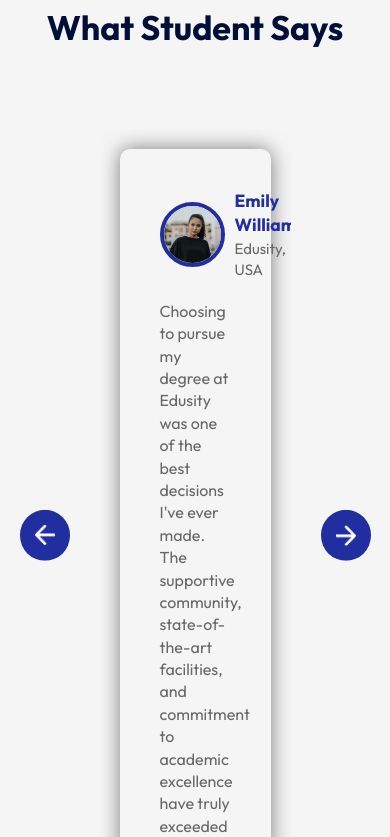
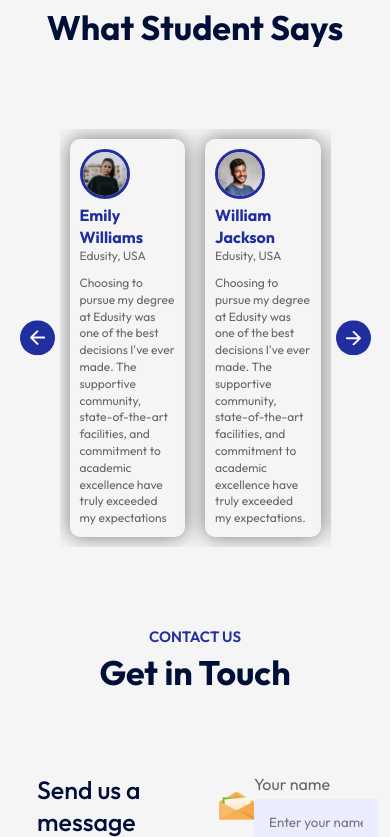
Before and after one commit to harshitverma2103/edusity, a React (Vite) app: page / in a window 390 px wide. Shown: the part 3867-4704 px from the top of the page. Built offline with nearby package versions, Linux system fonts and the light colour scheme.

Commit message:
responsivness

```diff
--- a/src/Components/Testimonials/Testimonial.css
+++ b/src/Components/Testimonials/Testimonial.css
@@ -41,27 +41,62 @@
 }
 
 .slide {
-     box-shadow: 0 0 20px rgba(0,0,0,0.5);
+  box-shadow: 0 0 20px rgba(0, 0, 0, 0.5);
   padding: 40px;
   border-radius: 10px;
   color: #676767;
   line-height: 1.4;
 }
 
-.slide img{
+.slide img {
   width: 65px;
   border-radius: 50%;
   margin-right: 10px;
   border: 4px solid #212ea0;
 }
 
-.user-info{
+.user-info {
   display: flex;
   align-items: center;
   margin-bottom: 20px;
   font-size: 15px;
 }
 
-.user-info h3{
+.user-info h3 {
   color: #212ea0;
 }
+
+@media (max-width: 800px) {
+  .testimonial {
+    padding: 0 40px;
+  }
+  .next-btn,
+  .back-btn {
+    padding: 10px;
+    width: 35px;
+  }
+  .testimonial ul li {
+    padding: 10px;
+  }
+  .slide {
+    padding: 10px;
+  }
+  .slide img {
+    width: 50px;
+    border: 3px solid #212ea0;
+  }
+}
+
+@media (max-width: 600px) {
+  .user-info {
+    display: block;
+    margin-bottom: 10px;
+    font-size: 12px;
+  }
+  .user-info h3 {
+    font-size: 16px;
+  }
+  .slider p{
+    font-size: 12px;
+  }
+}
```
Lines whose indentation alone changed are shown as unchanged.
